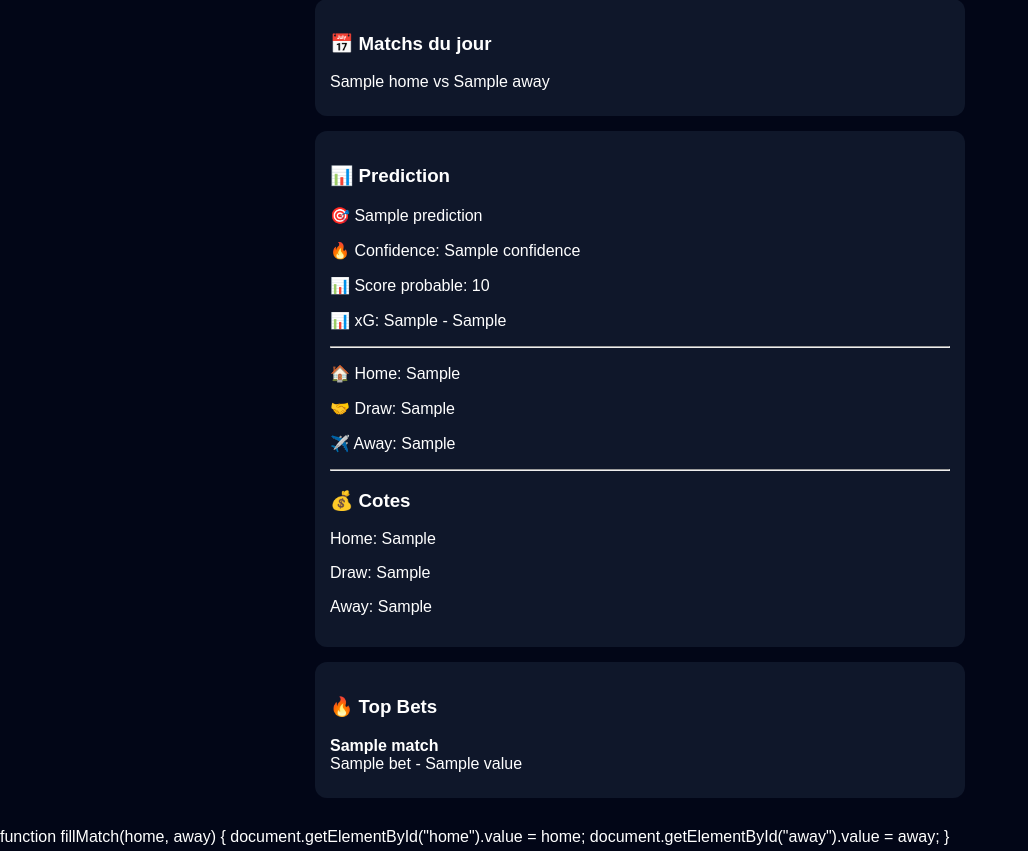
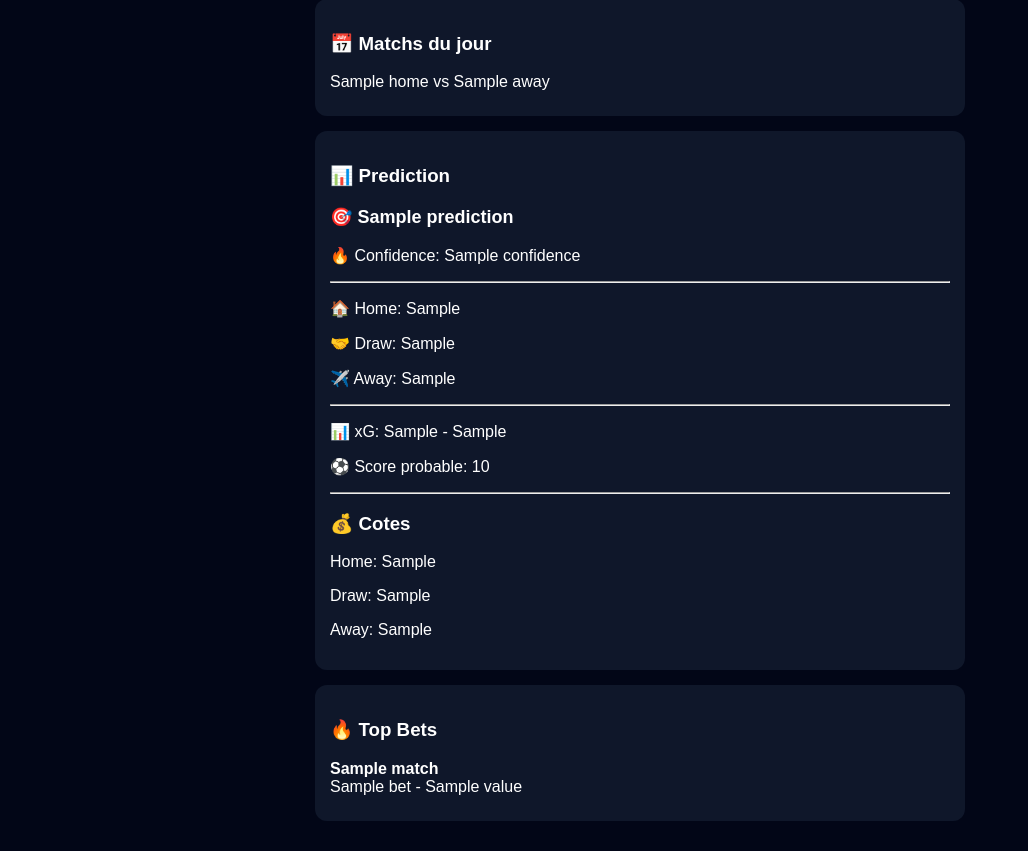
Before and after one commit to pirate-225/football-ai-api, a Flask app: template templates/index.html in a window 1280 px wide. Shown: the part 422-1273 px from the top of the page, without its empty margins (0-1028 px from the left). Run offline with Flask 3, Linux system fonts and the light colour scheme; the template is opened without the code that fills it: most values are stand-ins (such as "Sample title", 1, 10 or a date in 2020).

Commit message:
update UI + probabilities + xG + fix HTML

```diff
--- a/templates/index.html
+++ b/templates/index.html
@@ -89,15 +89,14 @@ button {
 </form>
 </div>
 
+<!-- 📅 MATCHS -->
 <div class="card">
 <h3>📅 Matchs du jour</h3>
 
 {% for m in live_matches %}
     <div style="margin-bottom:10px; cursor:pointer;"
          onclick="fillMatch('{{ m.home }}', '{{ m.away }}')">
-
         {{ m.home }} vs {{ m.away }}
-
     </div>
 {% endfor %}
 
@@ -115,18 +114,22 @@ button {
 
 <h3>📊 Prediction</h3>
 
-<p>🎯 {{ result.prediction }}</p>
+<p style="font-size:18px;">🎯 <strong>{{ result.prediction }}</strong></p>
 <p>🔥 Confidence: {{ result.confidence }}</p>
 
-{% if result.score %}
-<p>📊 Score probable: {{ result.score }}</p>
-{% endif %}
-<p>📊 xG: {{ result.xg_home }} - {{ result.xg_away }}</p>
 <hr>
 
 <p>🏠 Home: {{ result.prob_home }}</p>
 <p>🤝 Draw: {{ result.prob_draw }}</p>
 <p>✈️ Away: {{ result.prob_away }}</p>
+
+<hr>
+
+<p>📊 xG: {{ result.xg_home }} - {{ result.xg_away }}</p>
+
+{% if result.score %}
+<p>⚽ Score probable: {{ result.score }}</p>
+{% endif %}
 
 {% if result.odd_home %}
 <hr>
@@ -158,7 +161,7 @@ button {
 
 </div>
 
-<!-- 🔥 AUTOCOMPLETE -->
+<!-- 🔥 SCRIPTS -->
 <script>
 
 const teams = {{ teams["Team"].tolist() | tojson | safe }};
@@ -195,14 +198,15 @@ function setupSearch(inputId, suggestionId) {
     });
 }
 
+function fillMatch(home, away) {
+    document.getElementById("home").value = home;
+    document.getElementById("away").value = away;
+}
+
 setupSearch("home", "home_suggestions");
 setupSearch("away", "away_suggestions");
 
 </script>
-function fillMatch(home, away) {
-    document.getElementById("home").value = home;
-    document.getElementById("away").value = away;
-}
-</script>
+
 </body>
 </html>
```
